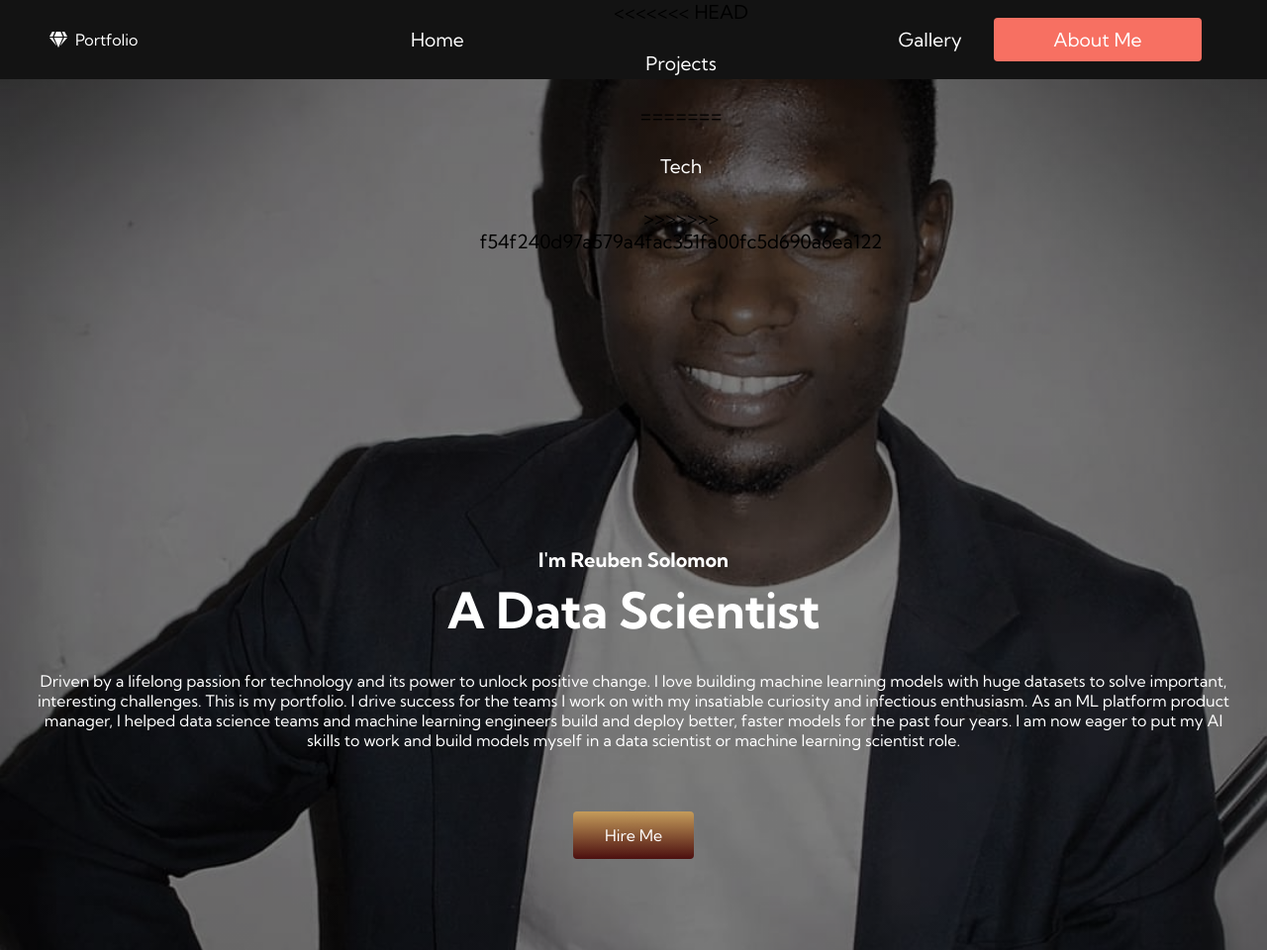
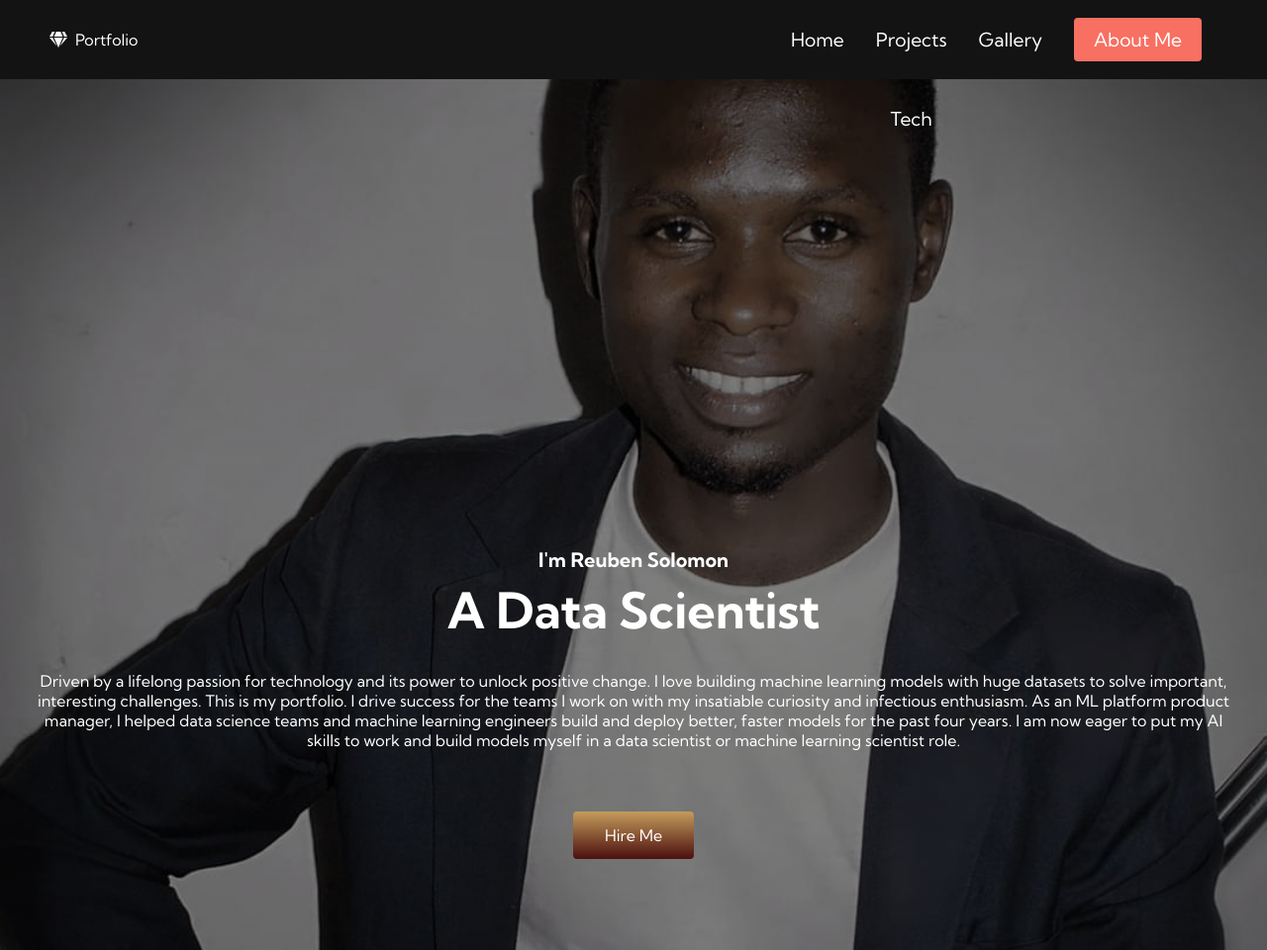
Before and after one commit to Kachanta/Portfolio, a plain HTML site: page index.html in a window 1280 px wide. Shown: the top 960 px of the page at 99% size. Drawn offline with Linux system fonts and the light colour scheme.

Commit message:
now it is committed

```diff
--- a/index.html
+++ b/index.html
@@ -33,11 +33,10 @@
             <a href="/" class="navbar__links">Home</a>
           </li>
           <li class="navbar__item">
-<<<<<<< HEAD
+
             <a href="/" class="navbar__links">Projects</a>
-=======
+
             <a href="https://kachanta.github.io/Portfolio/tech.html" target="_blank" class="navbar__links">Tech</a>
->>>>>>> f54f240d97a579a4fac351fa00fc5d690a6ea122
           </li>
           <li class="navbar__item">
             <a href="/" class="navbar__links">Gallery</a>
```
